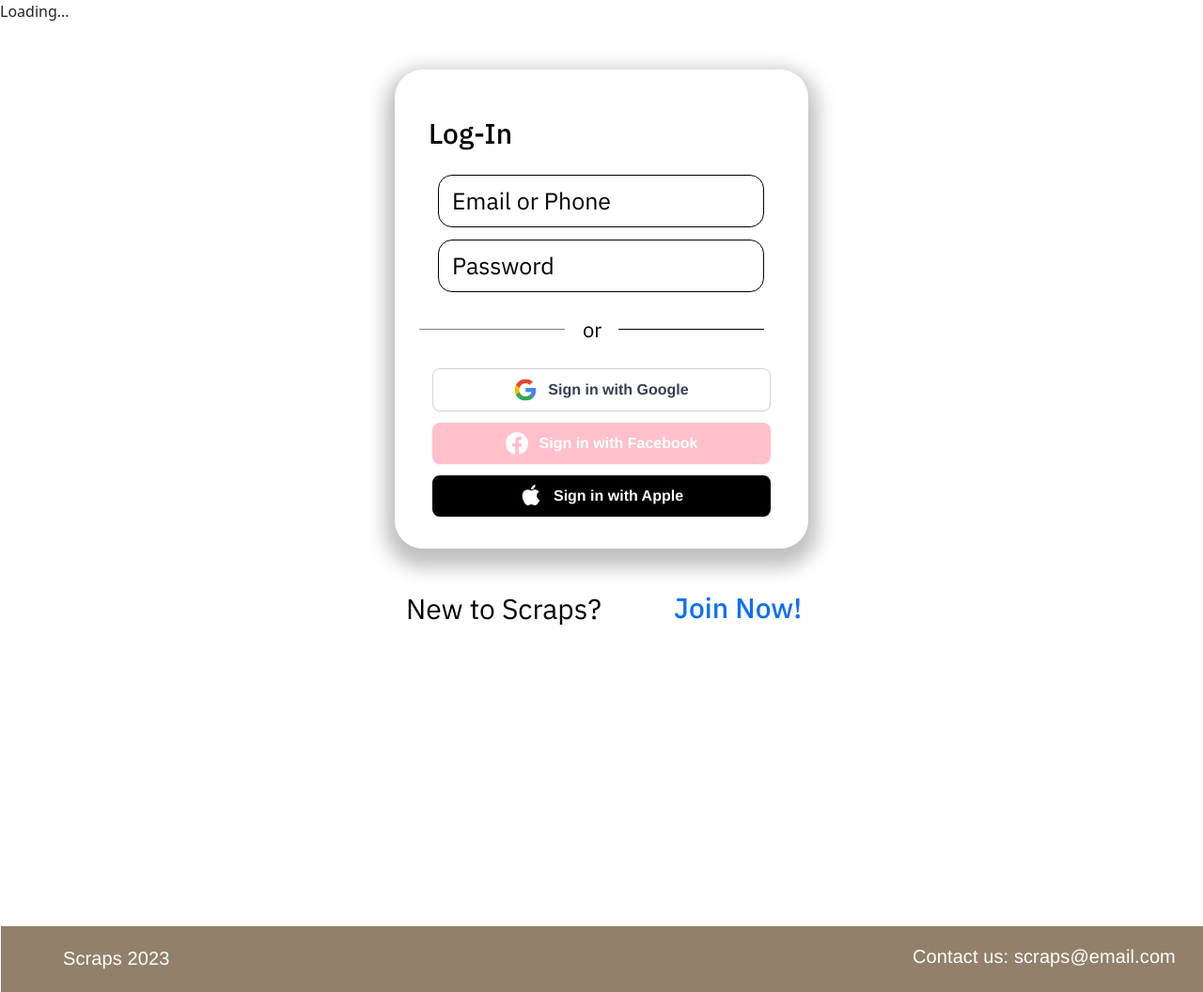
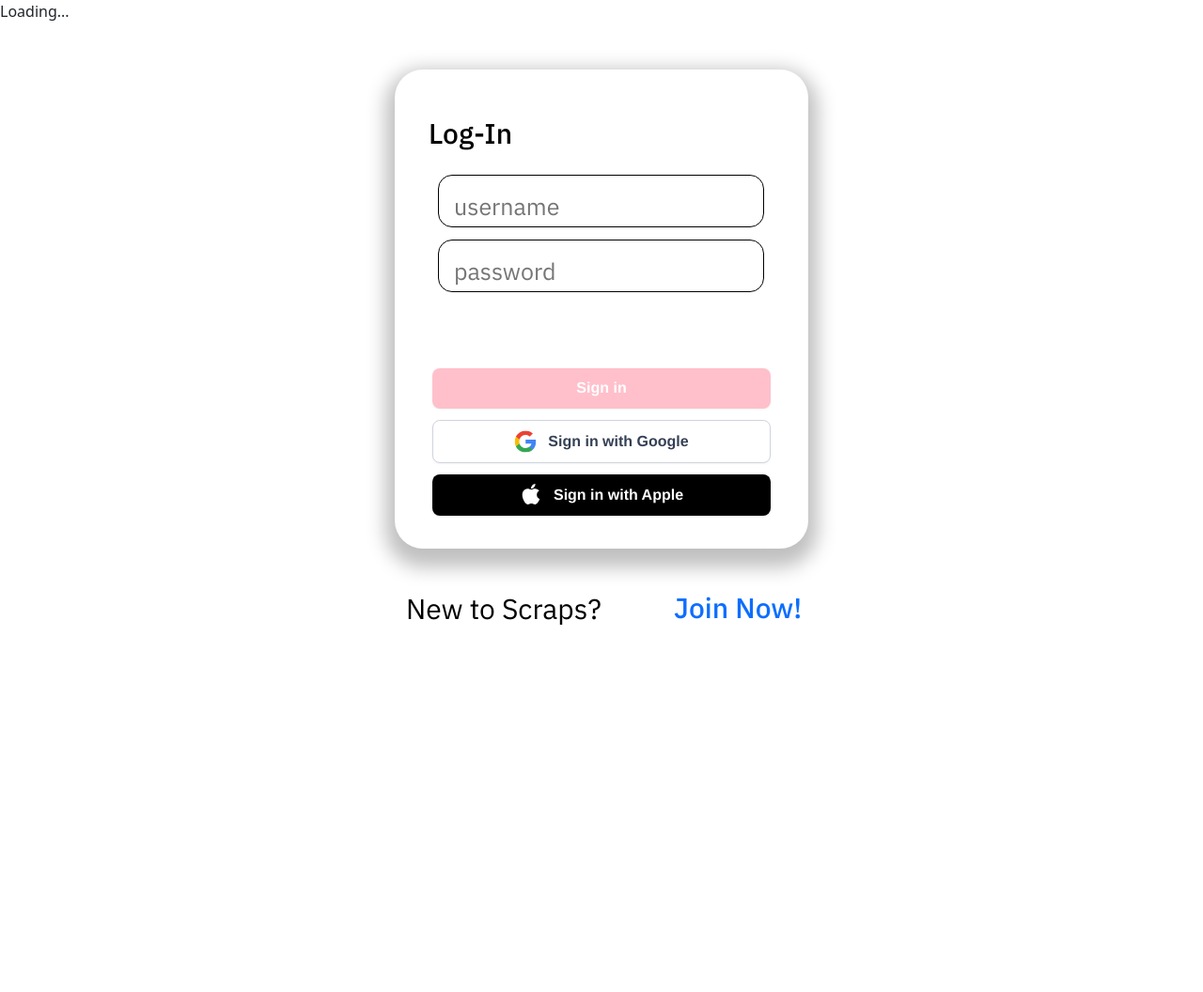
Before and after one commit to janengcodes/scraps2, a Flask app: template scraps/templates/login.html in a window 1280 px wide. Shown: the whole page at 94% size. Run offline with Flask 3, Linux system fonts and the light colour scheme; the template is opened without the code that fills it, so the values that code supplies are empty; parts of the project's set-up code (start-up, migrations or seed data) failed here and were passed over; some libraries are stand-ins or nearby versions; some web fonts are replaced.

Commit message:
hopefully fixed login bug

```diff
--- a/scraps/templates/login.html
+++ b/scraps/templates/login.html
@@ -1,13 +1,15 @@
 <!DOCTYPE html>
-<html>
+<html lang="en">
 <head>
+    <meta charset="UTF-8">
+    <meta name="viewport" content="width=device-width, initial-scale=1.0">
     <link rel="stylesheet" href="/static/css/globals.css" />
     <link rel="stylesheet" href="/static/css/styleguide.css" />
     <link rel="stylesheet" href="/static/css/style.css" />
     <link rel="stylesheet" href="/static/css/sign-in.css" />
+    <title>Document</title>
 </head>
 <body>
-
     <div class="reactEntry">Loading...</div>
     <!-- Load JavaScript -->
     <script
@@ -20,27 +22,22 @@
       integrity="sha384-T3c6CoIi6uLrA9TneNEoa7RxnatzjcDSCmG1MXxSR1GAsXEV/Dwwykc2MPK8M2HN"
       crossorigin="anonymous"
     />
-
-
     <div class="log-in-page">
         <div class="div">
             <div class="group">
                 <div class="overlap-group">
-            <div class="text-wrapper-2">or</div>
                     <div class="social-button-groups">
+
+                    <div class="social-button-2">
+                        <div class="text-2">Sign in</div>
+                    </div>
+
                     <div class="social-button">
                         <img
                         class="social-icon"
                         src="/static/images/social-icon-128.svg"
                         />
                         <div class="text">Sign in with Google</div>
-              </div>
-              <div class="social-button-2">
-                <img
-                  class="social-icon"
-                  src="/static/images/social-icon-127.svg"
-                />
-                <div class="text-2">Sign in with Facebook</div>
                     </div>
                     <div class="social-button-3">
                         <img
@@ -50,25 +47,30 @@
                         <div class="text-2">Sign in with Apple</div>
                     </div>
                     </div>
-            <div class="text-wrapper-3">Log-In</div>
-
+                    <div class="text-wrapper-3">
+                        Log-In
+                    </div>
+                    <form action="/accounts/?target=/" method="post" enctype="multipart/form-data" class="styled-form">
                         <div class="overlap">
-              <div class="text-wrapper-4">Email or Phone</div>
+                            <div class="text-wrapper-4">
+                                <input type="text" name="username" required placeholder="username" class="styled-input"/>
+                            </div>
                         </div>
                         <div class="div-wrapper">
-              <div class="text-wrapper-4">Password</div>
+                            <div class="text-wrapper-4">
+                                <input type="password" name="password" required placeholder="password" class="styled-input"/>
                             </div>
-            <img class="line" src="/static/images/line-1.svg" />
-            <img class="img" src="/static/images/line-2.svg" />
+                        </div>
+                        <div class="login">
+                            <input type="submit" value="Login" class="social-button-2"/>
+                            <input type="hidden" name="operation" value="login"/>
+                        </div>
+                    </form>
                 </div>
                 <div class="text-wrapper-5">New to Scraps?</div>
                 <div class="text-wrapper-6">
-            <a href="/accounts/sign_up/">Join Now!</a>
+                    <a href="/accounts/signup/">Join Now!</a>
                 </div>
-        </div>
-        <div class="overlap-2">
-          <div class="text-wrapper-7">Scraps 2023</div>
-          <div class="text-wrapper-8">Contact us: scraps@email.com</div>
             </div>
         </div>
     </div>
--- a/scraps/views/accounts.py
+++ b/scraps/views/accounts.py
@@ -16,8 +16,8 @@ def show_accounts_login():
     """Display /accounts/login/ route."""
     # Redirect to index if logged in
     if 'username' in flask.session:
-        return flask.redirect(flask.url_for('index2'))
-    return flask.render_template("login-test.html", **{})
+        return flask.redirect(flask.url_for('index'))
+    return flask.render_template("login.html", **{})
 
 
 @scraps.app.route("/accounts/signup/", methods=["GET"])
@@ -170,7 +170,7 @@ def login():
     }
     # target = flask.request.args.get('target', '/')
     # return flask.redirect(target)
-    return render_template('index2.html', **context)
+    return render_template('index.html', **context)
 
 
 
```
Lines whose indentation alone changed are shown as unchanged.
